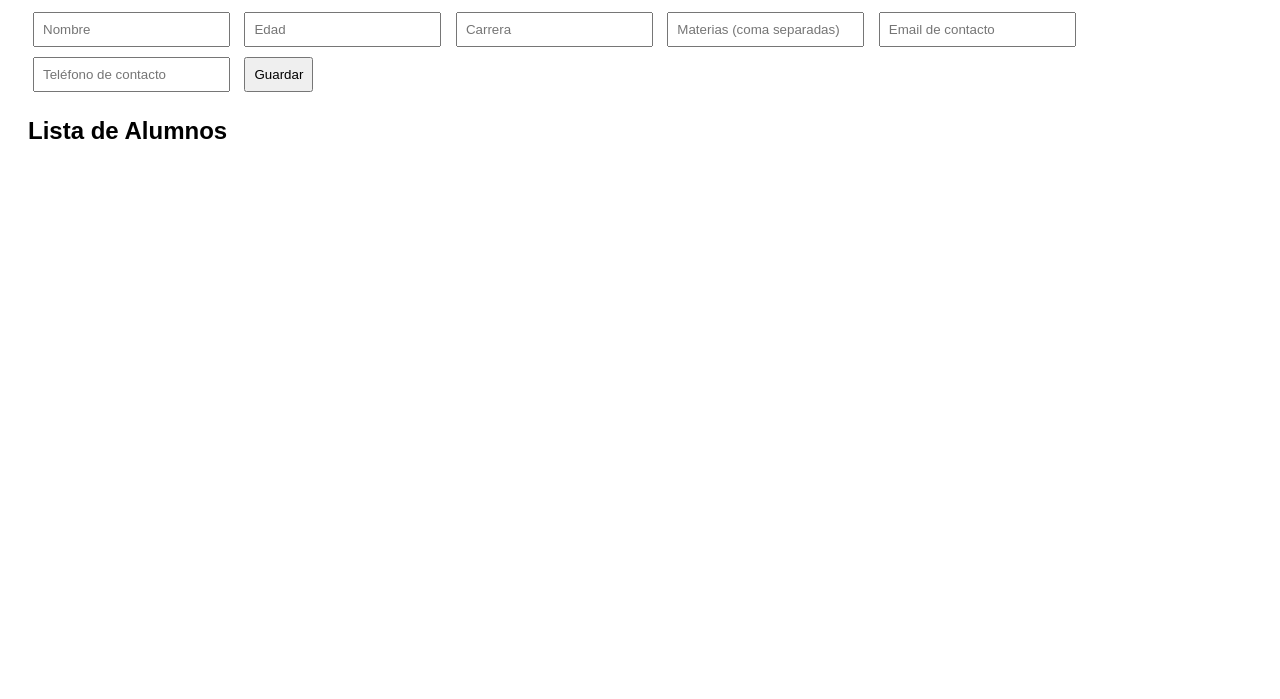
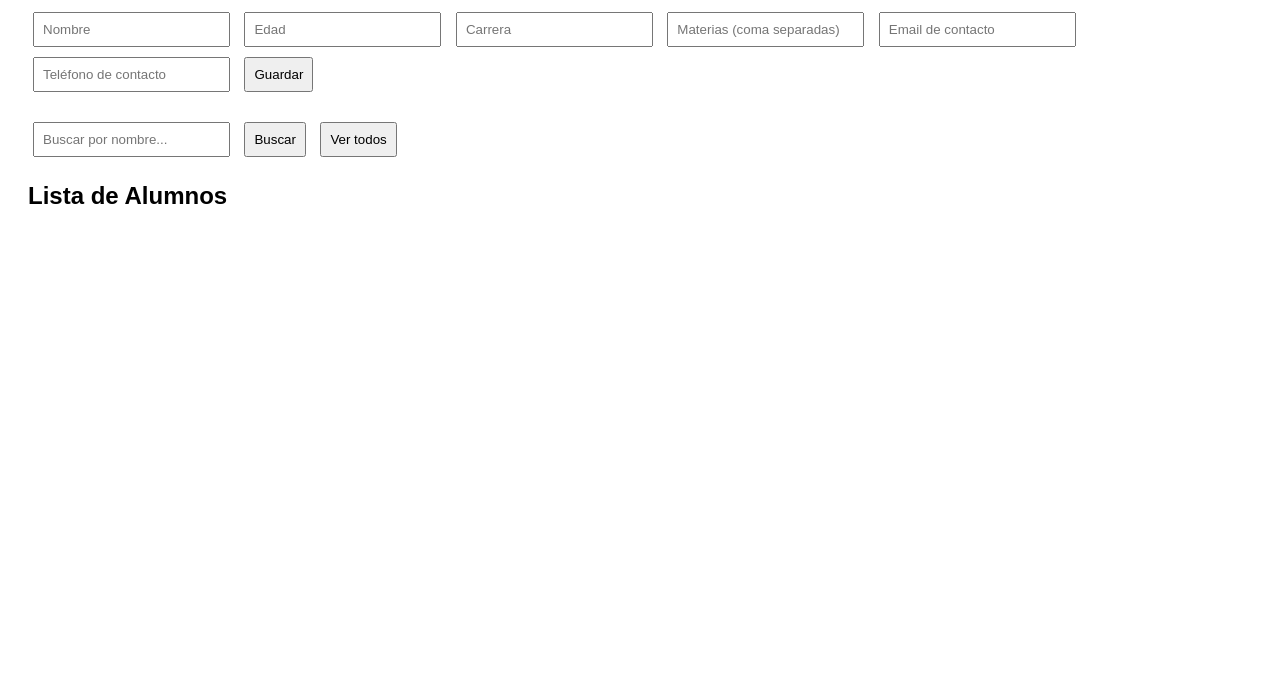
Before and after one commit to anngee4/mi-app-firebase, a plain HTML site: page index.html in a window 1280 px wide. Shown: the part 101-800 px from the top of the page. Drawn offline with Linux system fonts and the light colour scheme.

Commit message:
index.html

```diff
--- a/index.html
+++ b/index.html
@@ -6,7 +6,7 @@
    <link rel="stylesheet" href="style.css">
  </head>
  <body>
-  <h1>CRUD de Alumnos (Firestore)</h1>
+   <h1>Gestión de Alumnos</h1>
 
    <form id="alumnoForm">
      <input type="text" name="nombre" id="nombre" placeholder="Nombre" required>
@@ -18,6 +18,10 @@
      <button type="submit">Guardar</button>
    </form>
 
+     <input type="text" id="buscar" placeholder="Buscar por nombre...">
+      <button onclick="buscarAlumno()">Buscar</button>
+     <button onclick="mostrarAlumnos()">Ver todos</button>
+
    <h2>Lista de Alumnos</h2>
    <div id="listaAlumnos"></div>
 
```
Lines whose indentation alone changed are shown as unchanged.
